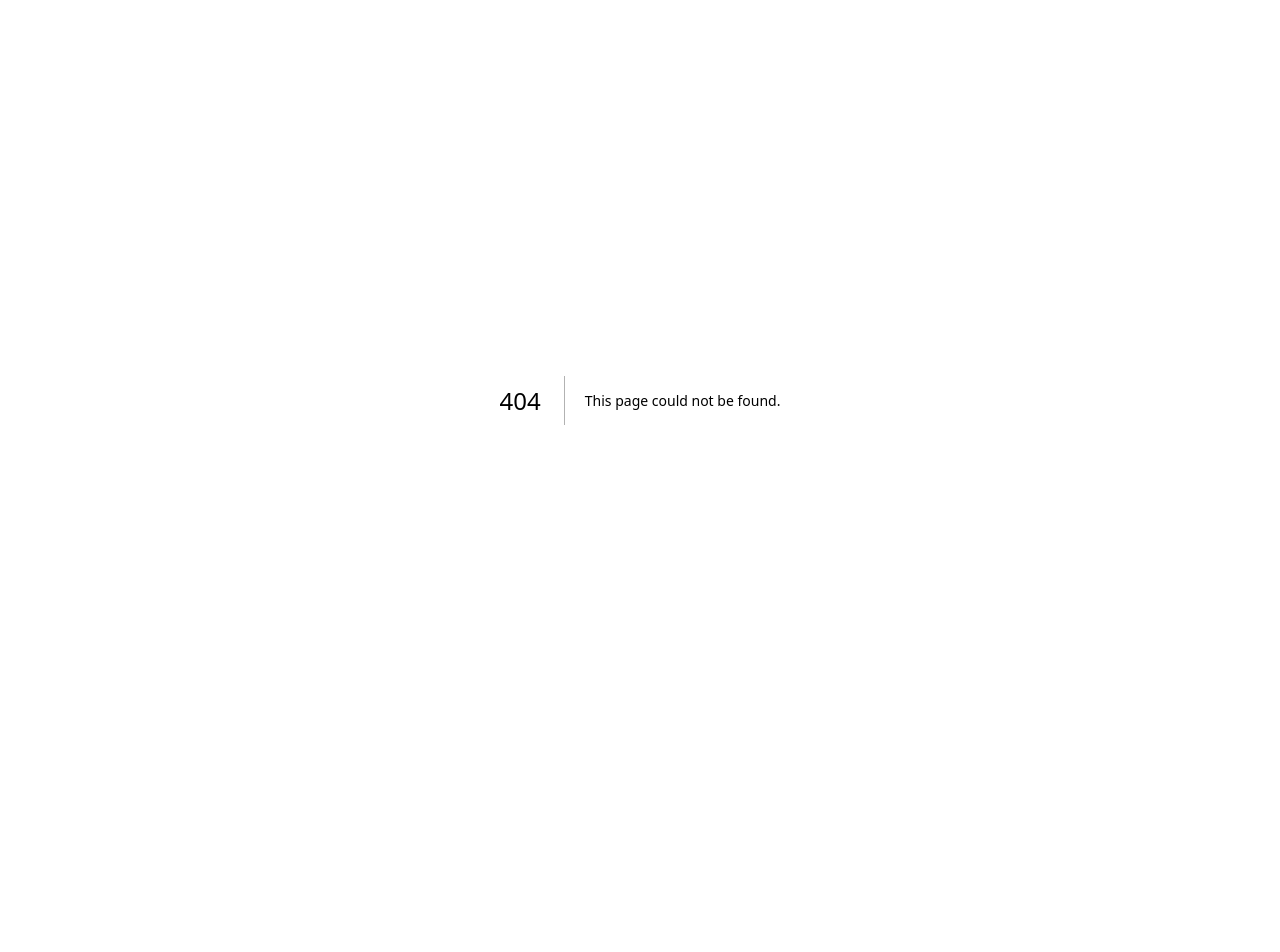
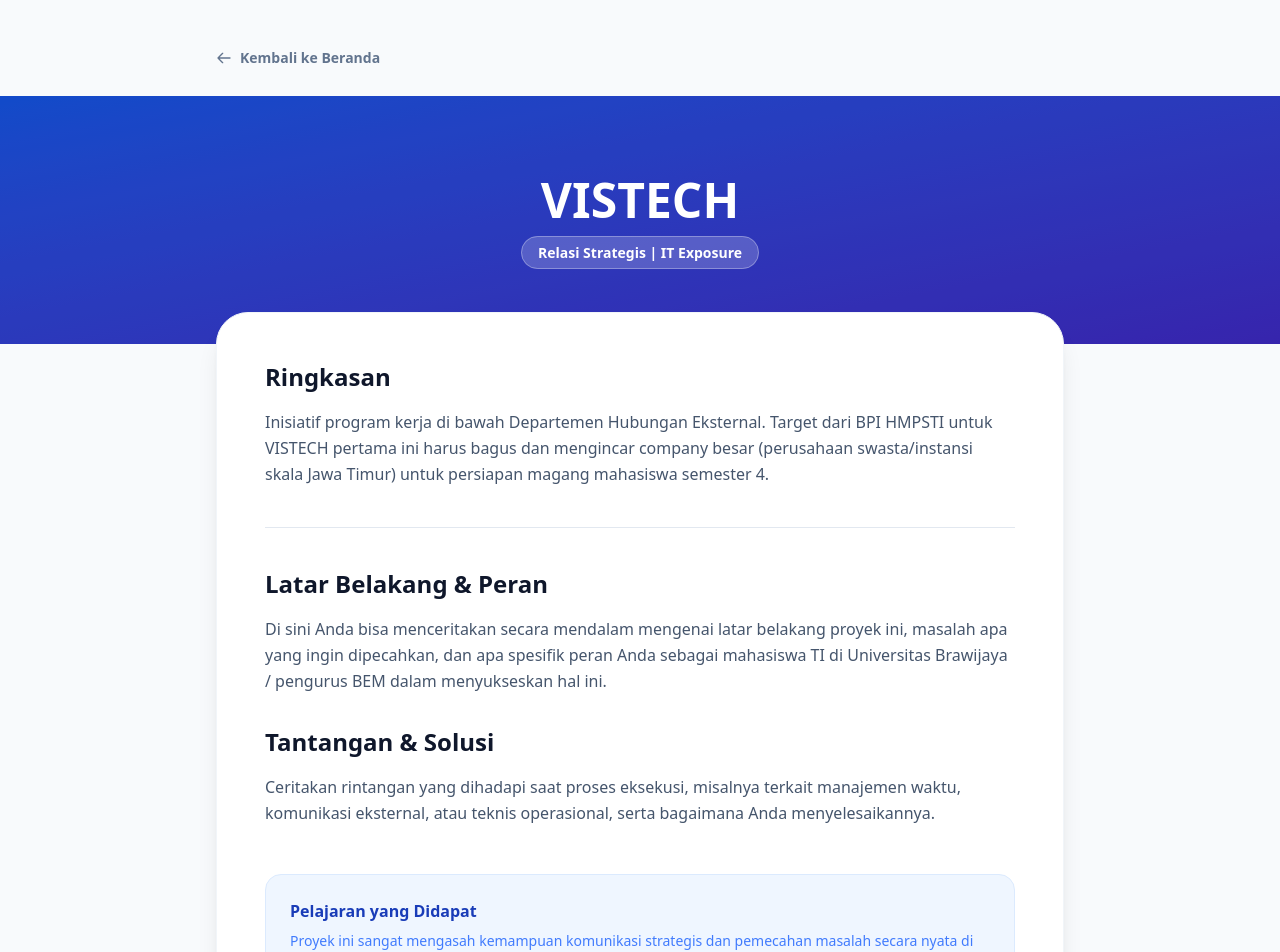
Before and after one commit to nathanaeleleazar30/portofolio-nathanael, a Next.js app: page /projects/it-exposure in a window 1280 px wide. Before the commit this address had no page. Shown: the top 952 px of the page. Before the commit the page ends 800 px from the top, so only its background shows below. Built offline with nearby package versions, Linux system fonts and the light colour scheme.

Commit message:
menambahkan page card

```diff
--- a/app/components/sections/ContactSection.tsx
+++ b/app/components/sections/ContactSection.tsx
@@ -78,16 +78,6 @@
         <ContactForm />
       </ScrollReveal>
 
-      <ScrollReveal>
-        <div className="bg-white dark:bg-slate-800/80 p-8 rounded-[2rem] border border-slate-100 dark:border-slate-700/50 shadow-xl shadow-slate-200/40 dark:shadow-none transition-colors duration-300">
-          <h3 className="text-xl font-black text-slate-800 dark:text-white mb-6 flex items-center gap-3">Tech & Tools</h3>
-          <div className="space-y-6">
-            {hardSkills.map((skill, index) => (
-              <SkillBar key={index} skill={skill} />
-            ))}
-          </div>
-        </div>
-      </ScrollReveal>
     </>
   );
 }
--- a/app/components/sections/ProjectsSection.tsx
+++ b/app/components/sections/ProjectsSection.tsx
@@ -1,7 +1,7 @@
 // app/components/sections/ProjectsSection.tsx
 import React from 'react';
+import Link from 'next/link';
 import ScrollReveal from '../ScrollReveal';
-import ProjectCard from '../ui/ProjectCard';
 import { projectData } from '../../data/portfolio';
 
 export default function ProjectsSection() {
@@ -10,10 +10,33 @@
       <ScrollReveal>
         <h2 className="text-2xl font-black text-slate-950 dark:text-white mb-8">Proyek Unggulan</h2>
       </ScrollReveal>
+
       <div className="grid grid-cols-1 md:grid-cols-2 gap-6">
         {projectData.map((project, i) => (
-          <ScrollReveal key={i} delay={i * 100}>
-            <ProjectCard project={project} />
+          <ScrollReveal key={i}>
+
+            {/* === INI DIA TAG LINK YANG MEMBUNGKUS KARTU === */}
+            <Link href={`/projects/${project.slug}`} className="block group">
+              <div className="bg-white dark:bg-slate-800/80 rounded-[2rem] border border-slate-100 dark:border-slate-700/50 shadow-sm overflow-hidden hover:shadow-xl dark:hover:shadow-indigo-900/20 transition-all duration-500 cursor-pointer transform hover:-translate-y-2 h-full">
+
+                <div className={`h-36 bg-gradient-to-br ${project.gradient} relative flex items-center justify-center p-4 text-center`}>
+                  <h3 className="text-white text-2xl font-extrabold z-10">{project.title}</h3>
+                </div>
+
+                <div className="p-6 relative">
+                  <p className="text-xs font-bold text-indigo-700 dark:text-indigo-400 mb-2">{project.tech}</p>
+                  <p className="text-slate-600 dark:text-slate-400 text-sm mb-4">{project.description}</p>
+
+                  {/* === EFEK PANAH HOVER === */}
+                  <div className="flex items-center text-sm font-bold text-blue-600 dark:text-blue-400 opacity-0 transform -translate-x-4 group-hover:opacity-100 group-hover:translate-x-0 transition-all duration-300">
+                    Baca Case Study
+                    <svg className="w-4 h-4 ml-1" fill="none" viewBox="0 0 24 24" stroke="currentColor"><path strokeLinecap="round" strokeLinejoin="round" strokeWidth={2} d="M14 5l7 7m0 0l-7 7m7-7H3" /></svg>
+                  </div>
+                </div>
+
+              </div>
+            </Link>
+
           </ScrollReveal>
         ))}
       </div>
--- /dev/null
+++ b/app/components/sections/SkillsSection.tsx
@@ -0,0 +1,48 @@
+// app/components/sections/SkillsSection.tsx
+'use client';
+
+import React from 'react';
+import ScrollReveal from '../ScrollReveal';
+import { hardSkills } from '../../data/portfolio'; // Pastikan path import sesuai
+
+export default function SkillsSection() {
+  return (
+    <ScrollReveal>
+      <div className="bg-white dark:bg-slate-800/80 p-8 rounded-[2rem] border border-slate-100 dark:border-slate-700/50 shadow-xl shadow-slate-200/40 dark:shadow-none transition-colors duration-300">
+        <h3 className="text-xl font-black text-slate-800 dark:text-white mb-6 flex items-center gap-3">
+          Tech & Tools
+        </h3>
+
+        {/* Desain Grid / Card Modern */}
+        <div className="grid grid-cols-1 sm:grid-cols-2 lg:grid-cols-1 gap-4">
+          {hardSkills.map((skill, index) => (
+            <div
+              key={index}
+              className="group relative p-4 rounded-2xl bg-slate-50 dark:bg-slate-900/50 border border-slate-100 dark:border-slate-700 hover:border-blue-500/50 dark:hover:border-blue-400/50 transition-all duration-300 hover:shadow-lg hover:-translate-y-1 overflow-hidden"
+            >
+              {/* Efek Glow di latar belakang kartu saat di-hover */}
+              <div className="absolute inset-0 bg-gradient-to-r from-blue-600/0 via-indigo-600/5 to-purple-600/0 group-hover:via-indigo-600/10 transition-colors duration-500"></div>
+
+              <div className="relative z-10 flex items-center gap-4 mb-3">
+                <div className="w-10 h-10 rounded-xl bg-white dark:bg-slate-800 shadow-sm flex items-center justify-center text-xl border border-slate-100 dark:border-slate-700 group-hover:scale-110 transition-transform duration-300">
+                  {skill.icon}
+                </div>
+                <div>
+                  <h4 className="text-sm font-bold text-slate-800 dark:text-slate-200">{skill.name}</h4>
+                  <span className="text-xs font-black text-blue-600 dark:text-blue-400">{skill.level}</span>
+                </div>
+              </div>
+
+              <div className="relative z-10 w-full bg-slate-200 dark:bg-slate-700 rounded-full h-1.5 overflow-hidden">
+                <div
+                  className="bg-gradient-to-r from-blue-600 via-indigo-500 to-purple-600 h-1.5 rounded-full transform origin-left transition-transform duration-1000 ease-out scale-x-0 group-hover:scale-x-100"
+                  style={{ width: skill.level }}
+                ></div>
+              </div>
+            </div>
+          ))}
+        </div>
+      </div>
+    </ScrollReveal>
+  );
+}
--- a/app/data/portfolio.ts
+++ b/app/data/portfolio.ts
@@ -35,24 +35,28 @@
   {
     title: 'VISTECH',
     tech: 'Relasi Strategis | IT Exposure',
-    description: 'Inisiatif program kerja di bawah Departemen Hubungan Eksternal untuk memperkuat relasi institusi dan industri luar.',
+    slug: 'it-exposure', // <-- Koma sudah ditambahkan di sini
+    description: 'Inisiatif program kerja di bawah Departemen Hubungan Eksternal. Target dari BPI HMPSTI untuk VISTECH pertama ini harus bagus dan mengincar company besar (perusahaan swasta/instansi skala Jawa Timur) untuk persiapan magang mahasiswa semester 4.',
     gradient: 'from-blue-600 to-indigo-700'
   },
   {
     title: 'Ramadhan Charity Connect',
     tech: 'Sosial | Manajemen Acara',
+    slug: 'ramadhan-charity-connect',
     description: 'Program sosial kolaboratif di bawah bendera HMPSTI untuk menjalin empati kemasyarakatan.',
     gradient: 'from-emerald-500 to-teal-600'
   },
   {
     title: 'Program Keolahragaan BEM',
     tech: 'Event Management | Leadership',
+    slug: 'program-keolahragaan-bem',
     description: 'Menginisiasi dan mengeksekusi berbagai wadah minat bakat olahraga bagi mahasiswa.',
     gradient: 'from-orange-500 to-rose-600'
   },
   {
     title: 'STIVOFEST 2026',
     tech: 'Festival Olahraga | Malang Raya',
+    slug: 'stivofest-2026',
     description: 'Menginisiasi event olahraga yang menjadi wadah kompetisi dan kolaborasi antar kampus di Malang Raya.',
     gradient: 'from-amber-600 to-amber-900'
   }
--- a/app/page.tsx
+++ b/app/page.tsx
@@ -10,6 +10,7 @@
 import ExperienceSection from './components/sections/ExperienceSection';
 import ProjectsSection from './components/sections/ProjectsSection';
 import ContactSection from './components/sections/ContactSection';
+import SkillsSection from './components/sections/SkillsSection'; // <-- Import baru kita
 
 export default function Home() {
   return (
@@ -43,6 +44,7 @@
             {/* KOLOM KIRI */}
             <div className="lg:col-span-1 space-y-10">
               <ContactSection />
+              <SkillsSection /> {/* <-- Komponen yang baru kita buat masuk ke sini */}
             </div>
 
             {/* KOLOM KANAN */}
--- /dev/null
+++ b/app/projects/[slug]/page.tsx
@@ -0,0 +1,78 @@
+// app/projects/[slug]/page.tsx
+import React from 'react';
+import Link from 'next/link';
+import { notFound } from 'next/navigation';
+import { projectData } from '../../data/portfolio';
+
+// 1. Tambahkan 'async' dan ubah tipe params menjadi Promise (Syarat Next.js 15)
+export default async function ProjectDetail({ params }: { params: Promise<{ slug: string }> }) {
+
+  // 2. Gunakan 'await' untuk mengekstrak slug-nya
+  const resolvedParams = await params;
+
+  // 3. Sekarang baru kita cari datanya
+  const project = projectData.find((p) => p.slug === resolvedParams.slug);
+
+  // Jika proyek tidak ditemukan, arahkan ke halaman 404
+  if (!project) {
+    notFound();
+  }
+
+  return (
+    <div className="min-h-screen bg-slate-50 dark:bg-slate-950 text-slate-900 dark:text-slate-50 font-sans transition-colors duration-300">
+
+      {/* Tombol Kembali */}
+      <div className="max-w-4xl mx-auto px-6 pt-12 pb-6">
+        <Link
+          href="/#proyek"
+          className="inline-flex items-center gap-2 text-sm font-bold text-slate-500 hover:text-blue-600 dark:text-slate-400 dark:hover:text-blue-400 transition-colors"
+        >
+          <svg className="w-4 h-4" fill="none" stroke="currentColor" viewBox="0 0 24 24"><path strokeLinecap="round" strokeLinejoin="round" strokeWidth="2" d="M10 19l-7-7m0 0l7-7m-7 7h18"></path></svg>
+          Kembali ke Beranda
+        </Link>
+      </div>
+
+      {/* Header Proyek */}
+      <div className={`w-full py-20 bg-gradient-to-br ${project.gradient} relative overflow-hidden`}>
+        <div className="absolute inset-0 bg-black/20 dark:bg-black/40"></div>
+        <div className="max-w-4xl mx-auto px-6 relative z-10 text-center">
+          <h1 className="text-4xl md:text-5xl font-black text-white mb-4">{project.title}</h1>
+          <span className="px-4 py-1.5 bg-white/20 backdrop-blur-md rounded-full text-white text-sm font-bold border border-white/30">
+            {project.tech}
+          </span>
+        </div>
+      </div>
+
+      {/* Konten Case Study */}
+      <div className="max-w-4xl mx-auto px-6 py-16">
+        <div className="bg-white dark:bg-slate-900 p-8 md:p-12 rounded-[2rem] shadow-xl dark:shadow-none border border-slate-100 dark:border-slate-800 -mt-24 relative z-20">
+
+          <h2 className="text-2xl font-black mb-4">Ringkasan</h2>
+          <p className="text-slate-600 dark:text-slate-300 leading-relaxed mb-10">
+            {project.description}
+          </p>
+
+          <div className="h-px w-full bg-slate-200 dark:bg-slate-800 mb-10"></div>
+
+          <h2 className="text-2xl font-black mb-4">Latar Belakang & Peran</h2>
+          <p className="text-slate-600 dark:text-slate-300 leading-relaxed mb-8">
+            Di sini Anda bisa menceritakan secara mendalam mengenai latar belakang proyek ini, masalah apa yang ingin dipecahkan, dan apa spesifik peran Anda sebagai mahasiswa TI di Universitas Brawijaya / pengurus BEM dalam menyukseskan hal ini.
+          </p>
+
+          <h2 className="text-2xl font-black mb-4">Tantangan & Solusi</h2>
+          <p className="text-slate-600 dark:text-slate-300 leading-relaxed mb-8">
+            Ceritakan rintangan yang dihadapi saat proses eksekusi, misalnya terkait manajemen waktu, komunikasi eksternal, atau teknis operasional, serta bagaimana Anda menyelesaikannya.
+          </p>
+
+          <div className="mt-12 p-6 bg-blue-50 dark:bg-slate-800/50 rounded-2xl border border-blue-100 dark:border-slate-700/50">
+            <h3 className="font-bold text-blue-800 dark:text-blue-300 mb-2">Pelajaran yang Didapat</h3>
+            <p className="text-sm text-blue-600/80 dark:text-blue-200/80">
+              Proyek ini sangat mengasah kemampuan komunikasi strategis dan pemecahan masalah secara nyata di lapangan.
+            </p>
+          </div>
+
+        </div>
+      </div>
+    </div>
+  );
+}
--- a/types/portfolio.ts
+++ b/types/portfolio.ts
@@ -21,6 +21,7 @@
 
 export interface Project {
   title: string;
+  slug: string;
   tech: string;
   description: string;
   gradient: string;
```
